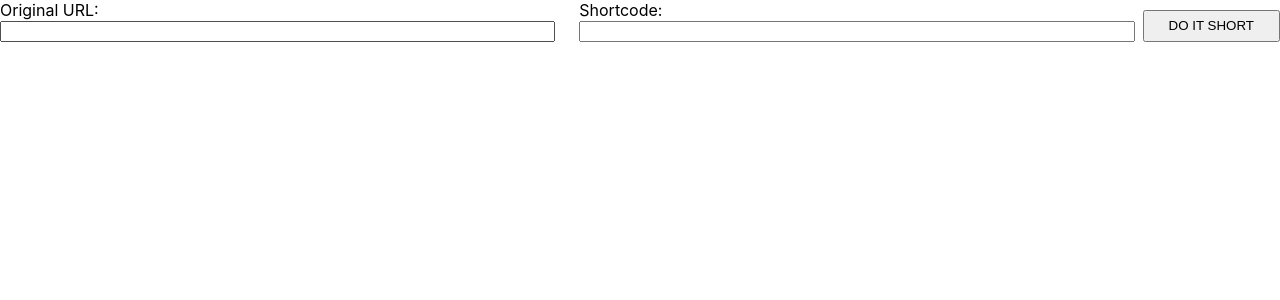
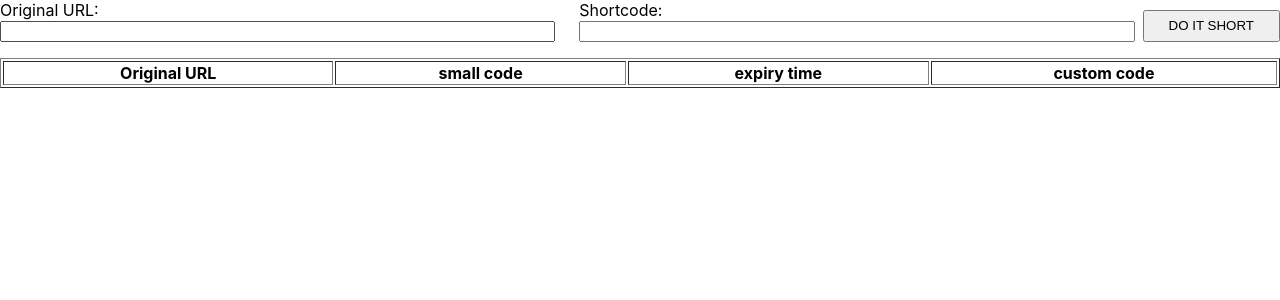
Before and after one commit to saivamshi4121/22VE1A05N9, a React (Create React App) app in the folder frontend-test-submission/: page / in a window 1280 px wide. Shown: the top 300 px of the page. Built offline with nearby package versions, Linux system fonts and the light colour scheme.

Commit message:
i have added the url table and integrated to the app.js

```diff
--- a/frontend-test-submission/src/App.js
+++ b/frontend-test-submission/src/App.js
@@ -2,10 +2,14 @@
 import './App.css';
 import React from 'react';
 import ShortUrl from './Components/ShortUrl';
+import UrlTable from './Components/UrlTable';
 
 function App() {
   return (
+    <>
     <ShortUrl />
+    <UrlTable />
+    </>
   );
 }
 
--- a/frontend-test-submission/src/Components/ShortUrl.js
+++ b/frontend-test-submission/src/Components/ShortUrl.js
@@ -35,7 +35,7 @@ function ShortUrl(props) {
                         <div style={{ color: "red" }}>{props.errorShortcode}</div>
                     )}
                 </div>
-                {/* Button in its own div for alignment */}
+
                 <div style={{ alignSelf: "flex-end", minWidth: 100 }}>
                     <button type="submit" style={{ padding: "0.5em 1.5rem" }}>
                         DO IT SHORT
--- /dev/null
+++ b/frontend-test-submission/src/Components/UrlTable.js
@@ -0,0 +1,32 @@
+import React from 'react';
+
+function UrlTable(props){
+    const entries = props.entries || [];
+    return (
+        <table border="1" style={{ width: "100%", marginTop: "1rem" }}>
+            <thead>
+                <tr>
+                    <th>Original URL</th>
+                    <th>small code</th>
+                    <th> expiry time </th>
+                    <th>custom code</th>
+                </tr>
+            </thead>
+            <tbody>
+                {entries.map(function(entry, i){
+                    return(
+                        <tr key={i}>
+                            <td>
+                                {entry.originalUrl}
+                            </td>
+                            <td>
+                                {window.location.origin + "/" + entry.smallcode}
+                            </td>
+                        </tr>
+                    );
+                })}
+            </tbody>
+        </table>
+    );
+}
+export default UrlTable;
```
